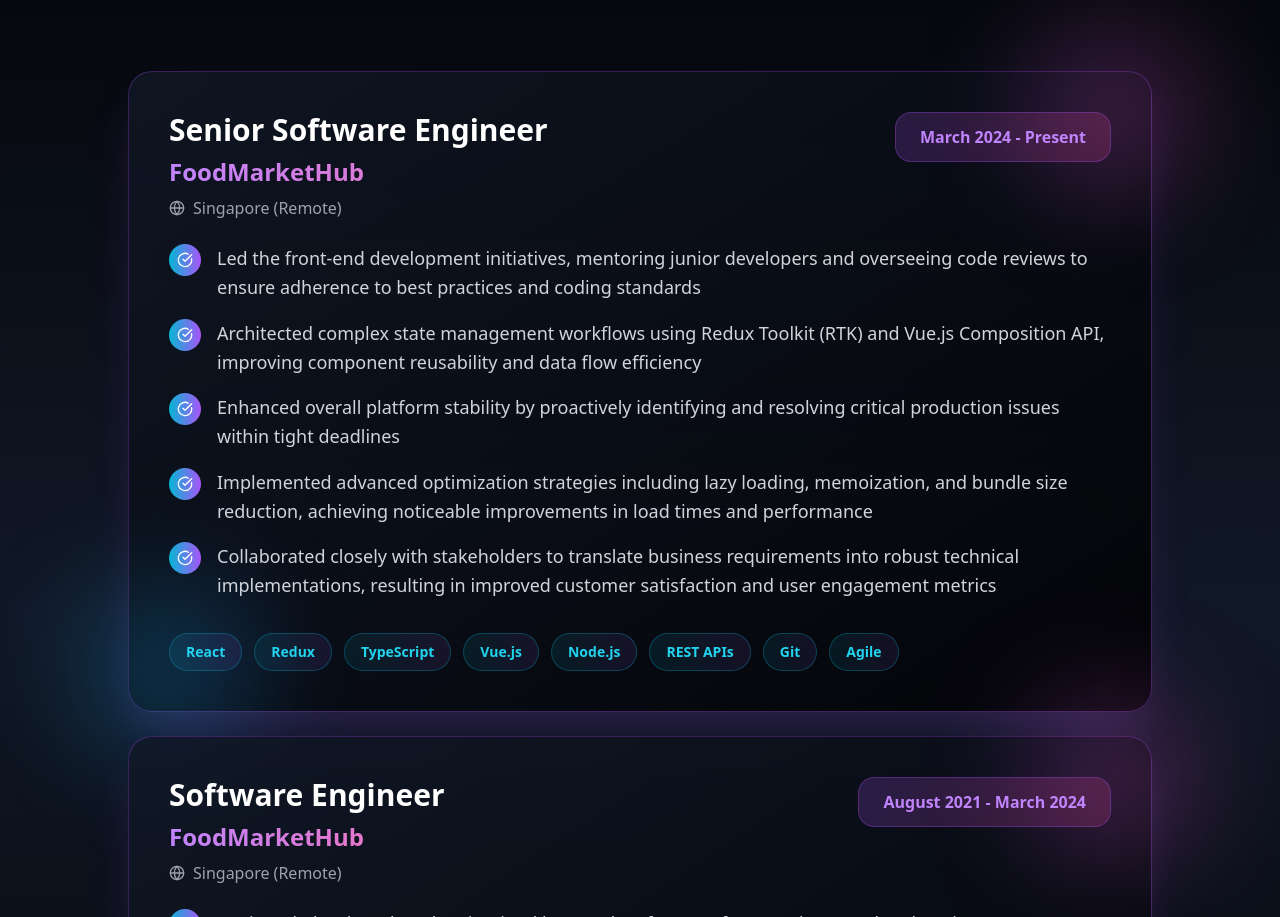
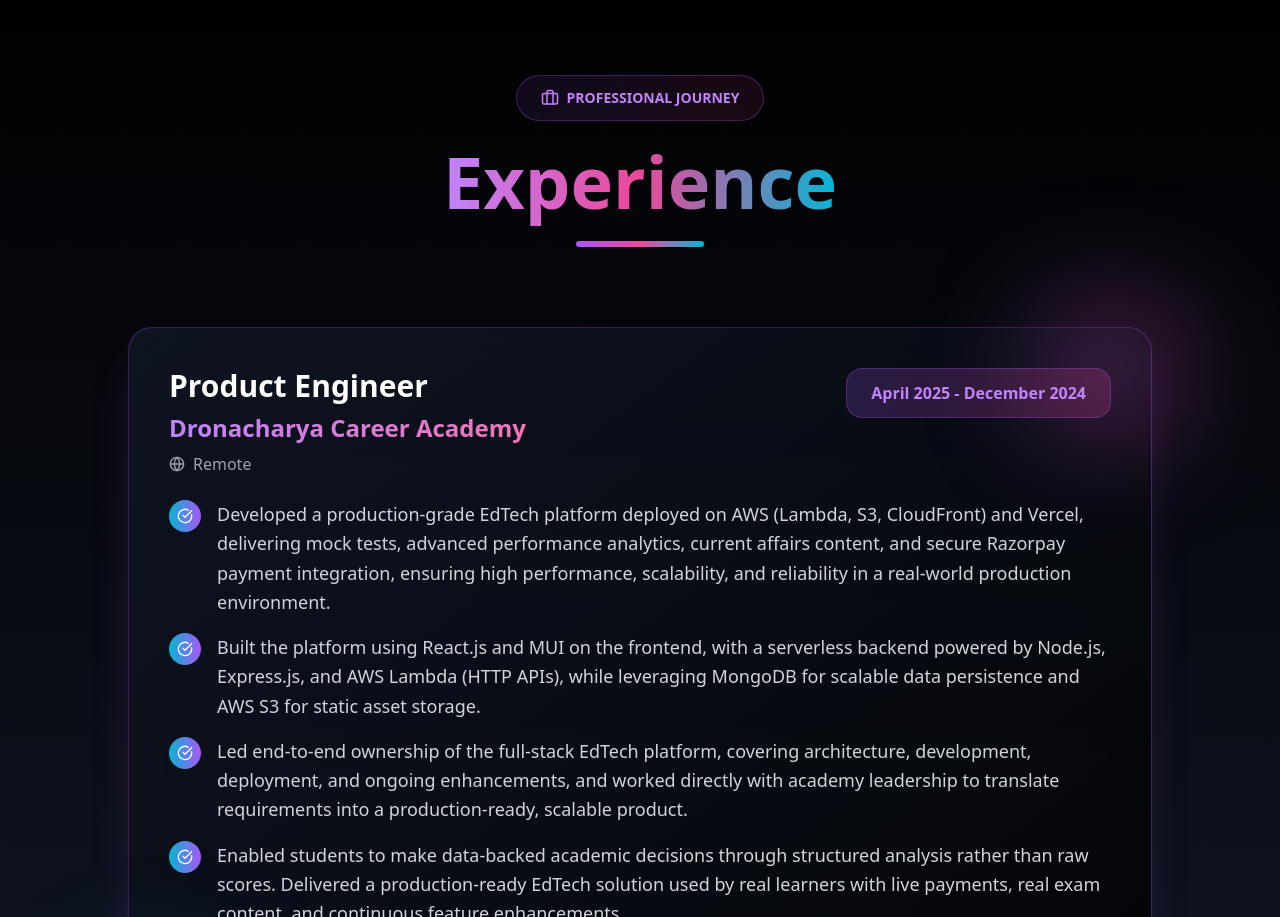
Before and after one commit to Saurabh-Galgale/my-portfolio, a React (Create React App) app: page / in a window 1280 px wide. Shown: the part 4200-5117 px from the top of the page. Built offline with nearby package versions, Linux system fonts and the light colour scheme.

Commit message:
updated timeline

```diff
--- a/src/components/Portfolio.jsx
+++ b/src/components/Portfolio.jsx
@@ -51,7 +51,7 @@
   useEffect(() => {
     const observer = new IntersectionObserver(
       ([entry]) => setInView(entry.isIntersecting),
-      { threshold }
+      { threshold },
     );
     if (ref.current) observer.observe(ref.current);
     return () => observer.disconnect();
@@ -120,7 +120,7 @@
           0,
           p.x,
           p.y,
-          p.radius * 2
+          p.radius * 2,
         );
         gradient.addColorStop(0, "rgba(34, 211, 238, 0.8)");
         gradient.addColorStop(1, "rgba(168, 85, 247, 0.2)");
@@ -513,6 +513,12 @@
       desc: "Advanced Full-stack Program",
       icon: Award,
     },
+    {
+      year: "2025",
+      title: "Product Engineer at Dronacharya",
+      desc: "Full-Stack EdTech Platform",
+      icon: Award,
+    },
   ];
 
   return (
@@ -607,8 +613,8 @@
                       {stat.label.includes("K+")
                         ? "K+"
                         : stat.value === 4.5
-                        ? "+"
-                        : ""}
+                          ? "+"
+                          : ""}
                     </div>
                     <div className="text-sm text-gray-400 font-medium">
                       {stat.label}
@@ -773,6 +779,13 @@
   const [ref, inView] = useInView();
 
   const achievements = [
+    "Developed a production-grade EdTech platform deployed on AWS (Lambda, S3, CloudFront) and Vercel, delivering mock tests, advanced performance analytics, current affairs content, and secure Razorpay payment integration, ensuring high performance, scalability, and reliability in a real-world production environment.",
+    "Built the platform using React.js and MUI on the frontend, with a serverless backend powered by Node.js, Express.js, and AWS Lambda (HTTP APIs), while leveraging MongoDB for scalable data persistence and AWS S3 for static asset storage.",
+    "Led end-to-end ownership of the full-stack EdTech platform, covering architecture, development, deployment, and ongoing enhancements, and worked directly with academy leadership to translate requirements into a production-ready, scalable product.",
+    "Enabled students to make data-backed academic decisions through structured analysis rather than raw scores. Delivered a production-ready EdTech solution used by real learners with live payments, real exam content, and continuous feature enhancements.",
+  ];
+
+  const achievements1 = [
     "Led the front-end development initiatives, mentoring junior developers and overseeing code reviews to ensure adherence to best practices and coding standards",
     "Architected complex state management workflows using Redux Toolkit (RTK) and Vue.js Composition API, improving component reusability and data flow efficiency",
     "Enhanced overall platform stability by proactively identifying and resolving critical production issues within tight deadlines",
@@ -780,7 +793,7 @@
     "Collaborated closely with stakeholders to translate business requirements into robust technical implementations, resulting in improved customer satisfaction and user engagement metrics",
   ];
 
-  const achievements1 = [
+  const achievements2 = [
     "Designed, developed, and maintained key product features for a modern Food and Business Management Platform, connecting suppliers and restaurants to streamline inventory control, minimize waste, and facilitate regional trade",
     "Built and optimized interactive, data-driven user interfaces using React.js, Redux, and Vue.js (Composition API)",
     "Collaborated cross-functionally with product, design, and backend teams to deliver scalable and maintainable solutions aligned with business goals",
@@ -824,6 +837,73 @@
           </div>
 
           <div className="max-w-5xl mx-auto">
+            <div className="relative p-10 rounded-3xl bg-gradient-to-br from-gray-900/80 to-black/80 backdrop-blur-xl border border-purple-500/30 hover:border-cyan-500/50 transition-all duration-500 hover:scale-105 shadow-2xl shadow-purple-500/20">
+              <div className="absolute -top-6 -right-6 w-32 h-32 bg-gradient-to-r from-purple-500 to-pink-500 rounded-full blur-3xl opacity-50" />
+              <div className="absolute -bottom-6 -left-6 w-32 h-32 bg-gradient-to-r from-cyan-500 to-blue-500 rounded-full blur-3xl opacity-50" />
+
+              <div className="relative">
+                <div className="flex flex-wrap justify-between items-start mb-6">
+                  <div>
+                    <h3 className="text-3xl font-black text-white mb-2">
+                      Product Engineer{" "}
+                    </h3>
+                    <p className="text-2xl font-bold bg-gradient-to-r from-purple-400 to-pink-400 bg-clip-text text-transparent mb-2">
+                      Dronacharya Career Academy
+                    </p>
+                    <p className="text-gray-400 flex items-center space-x-2">
+                      <Globe size={16} />
+                      <span>Remote</span>
+                    </p>
+                  </div>
+                  <div className="bg-gradient-to-r from-purple-500/20 to-pink-500/20 px-6 py-3 rounded-2xl border border-purple-500/30">
+                    <span className="text-purple-400 font-bold">
+                      April 2025 - December 2024
+                    </span>
+                  </div>
+                </div>
+
+                <div className="space-y-4 mb-8">
+                  {achievements.map((achievement, i) => (
+                    <div key={i} className="flex items-start space-x-4 group">
+                      <div className="flex-shrink-0 w-8 h-8 rounded-full bg-gradient-to-r from-cyan-500 to-purple-500 flex items-center justify-center group-hover:scale-125 transition-transform">
+                        <CheckCircle className="text-white" size={16} />
+                      </div>
+                      <p className="text-gray-300 leading-relaxed text-lg flex-1">
+                        {achievement}
+                      </p>
+                    </div>
+                  ))}
+                </div>
+
+                <div className="flex flex-wrap gap-3">
+                  {[
+                    "React",
+                    "material-UI",
+                    "JavaScript",
+                    "Vercel",
+                    "Node.js",
+                    "Express.js",
+                    "MongoDB",
+                    "AWS Serverless",
+                    "REST APIs",
+                    "Git",
+                    "AWS Lambda",
+                    "AWS S3",
+                    "AWS CloudFront",
+                  ].map((tech) => (
+                    <span
+                      key={tech}
+                      className="px-4 py-2 rounded-full bg-gradient-to-r from-cyan-500/10 to-purple-500/10 border border-cyan-500/30 text-cyan-400 font-semibold text-sm"
+                    >
+                      {tech}
+                    </span>
+                  ))}
+                </div>
+              </div>
+            </div>
+          </div>
+
+          <div className="max-w-5xl mx-auto mt-6">
             <div className="relative p-10 rounded-3xl bg-gradient-to-br from-gray-900/80 to-black/80 backdrop-blur-xl border border-purple-500/30 hover:border-cyan-500/50 transition-all duration-500 hover:scale-105 shadow-2xl shadow-purple-500/20">
               <div className="absolute -top-6 -right-6 w-32 h-32 bg-gradient-to-r from-purple-500 to-pink-500 rounded-full blur-3xl opacity-50" />
               <div className="absolute -bottom-6 -left-6 w-32 h-32 bg-gradient-to-r from-cyan-500 to-blue-500 rounded-full blur-3xl opacity-50" />
@@ -844,13 +924,13 @@
                   </div>
                   <div className="bg-gradient-to-r from-purple-500/20 to-pink-500/20 px-6 py-3 rounded-2xl border border-purple-500/30">
                     <span className="text-purple-400 font-bold">
-                      March 2024 - Present
+                      March 2024 - December 2025
                     </span>
                   </div>
                 </div>
 
                 <div className="space-y-4 mb-8">
-                  {achievements.map((achievement, i) => (
+                  {achievements1.map((achievement, i) => (
                     <div key={i} className="flex items-start space-x-4 group">
                       <div className="flex-shrink-0 w-8 h-8 rounded-full bg-gradient-to-r from-cyan-500 to-purple-500 flex items-center justify-center group-hover:scale-125 transition-transform">
                         <CheckCircle className="text-white" size={16} />
@@ -906,13 +986,13 @@
                   </div>
                   <div className="bg-gradient-to-r from-purple-500/20 to-pink-500/20 px-6 py-3 rounded-2xl border border-purple-500/30">
                     <span className="text-purple-400 font-bold">
-                      August 2021 - March 2024
+                      July 2021 - March 2024
                     </span>
                   </div>
                 </div>
 
                 <div className="space-y-4 mb-8">
-                  {achievements1.map((achievement, i) => (
+                  {achievements2.map((achievement, i) => (
                     <div key={i} className="flex items-start space-x-4 group">
                       <div className="flex-shrink-0 w-8 h-8 rounded-full bg-gradient-to-r from-cyan-500 to-purple-500 flex items-center justify-center group-hover:scale-125 transition-transform">
                         <CheckCircle className="text-white" size={16} />
```
Also changed, not shown: 1 other file (tests, documents, lock files or other folders).
